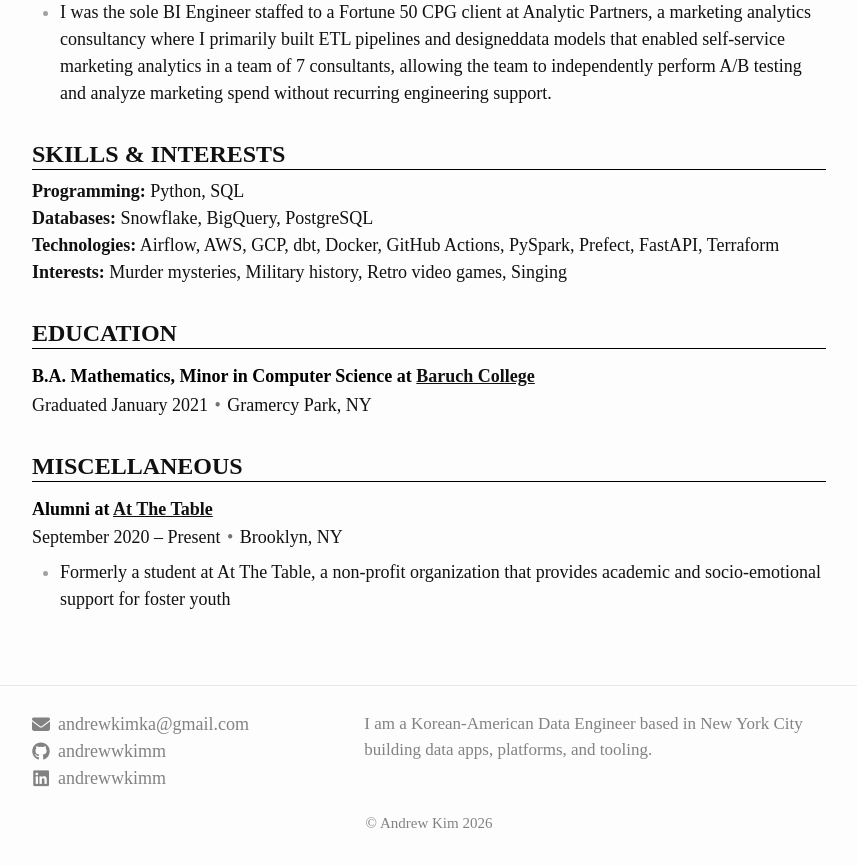
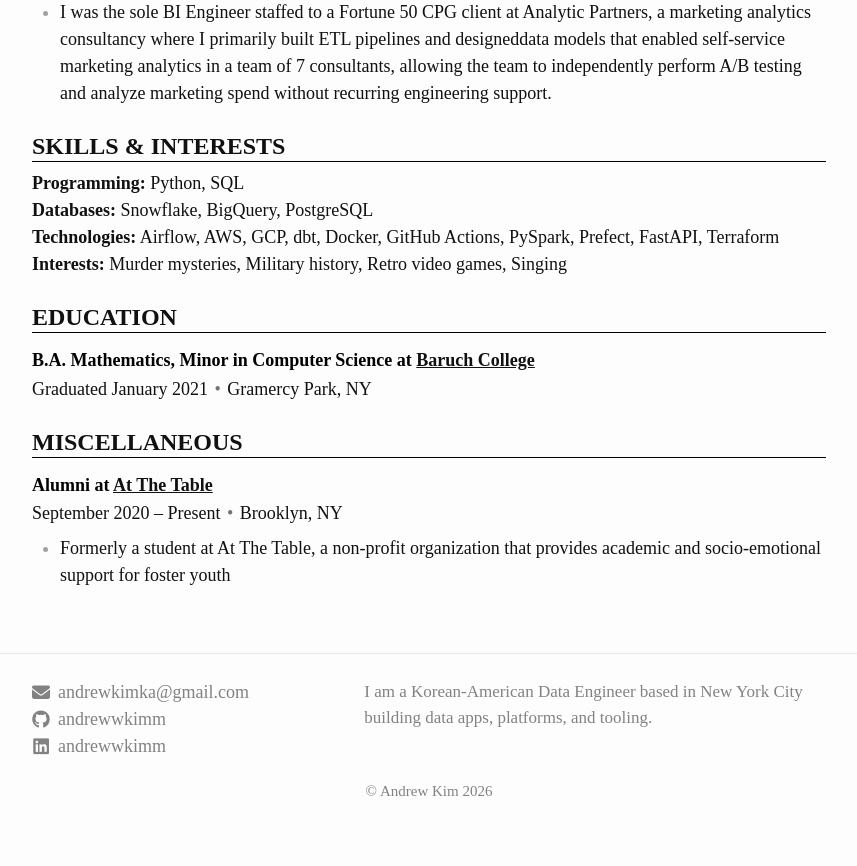
Before and after one commit to andrewwkimm/andrewwkimm.github.io, a SvelteKit app: page /resume in a window 1280 px wide. Shown: the part 900-1766 px from the top of the page, without its empty margins (211-1068 px from the left). After the commit the page ends 1735 px from the top, so only its background shows below. Built offline with nearby package versions, Linux system fonts and the light colour scheme.

Commit message:
Shorten space between sections

```diff
--- a/src/routes/resume/Section.svelte
+++ b/src/routes/resume/Section.svelte
@@ -2,7 +2,7 @@
   export let name: string;
 </script>
 
-<div class="mb-8">
+<div class="mb-6">
   <!-- Section heading: larger font to match default h2 -->
   <h2 class="text-2xl font-bold leading-tight m-0">{name}</h2>
 
```
